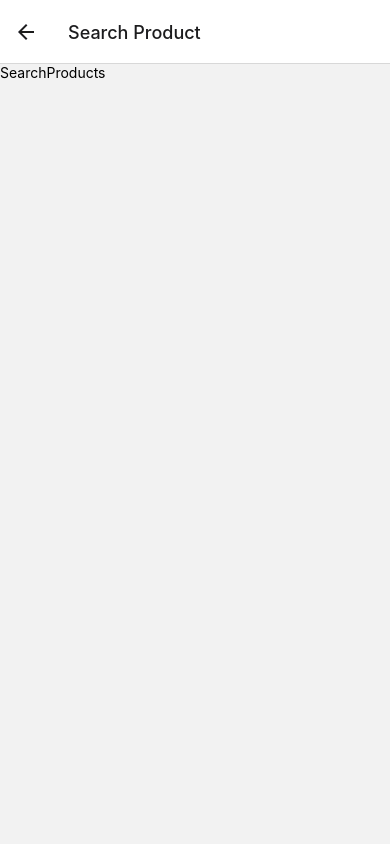
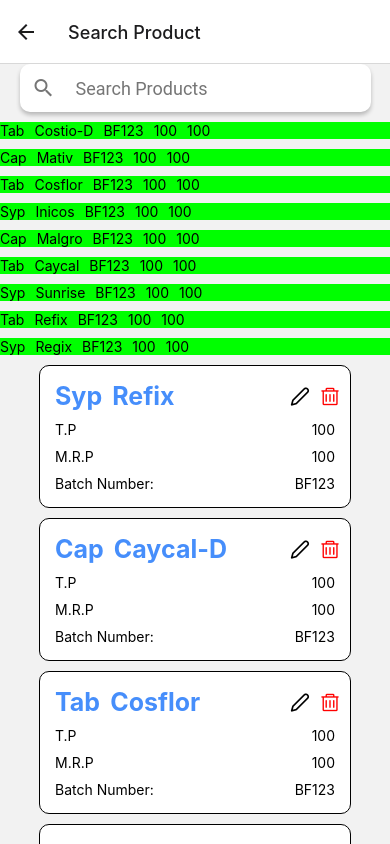
Before and after one commit to mianfarooqazam/Medi_Stock, a React Native app: screen /SearchProducts in a window 390 px wide. Built offline with nearby package versions, Linux system fonts and the light colour scheme.

Commit message:
Functionality improved
-Search Query implemented
-Working on Products View

```diff
--- a/src/screens/dashboard/Inventory.tsx
+++ b/src/screens/dashboard/Inventory.tsx
@@ -5,7 +5,7 @@ import { Item } from 'react-native-paper/lib/typescript/components/List/List';
 
 
 const ProductsData = [
-  { packing: 'Sach', productName: 'Cosflor', remainingQuantity: 180 },
+  { packing: 'Sach',productName: 'Cosflor', remainingQuantity: 180 },
   { packing: 'Syp', productName: 'Inicos', remainingQuantity: 40 },
   { packing: 'Cap', productName: 'Refix', remainingQuantity: 15 },
   { packing: 'Tab', productName: 'Mativ', remainingQuantity: 20 },
@@ -35,25 +35,10 @@ const Inventory = () => {
         <View>
           <View style={styles.table}>
             <Text style={styles.tableHeader}>S/N</Text>
+            <Text style={styles.tableHeader}>Packing</Text>
             <Text style={styles.tableHeader}>Product Name</Text>
-            <Text style={styles.tableHeader}>Packing</Text>
             <Text style={styles.tableHeader}>Remaining Quantity</Text>
           </View>
-          {/* <ScrollView>
-  {filteredProducts.length ===  0 ? (
-    <Text style={styles.noResultsText}>No such products</Text>
-  ) : (
-    filteredProducts.map((item, index) => (
-      <View style={styles.tableRow} key={index}>
-        <Text style={styles.tableData}>{index +  1}</Text>
-        <Text style={styles.tableData}>{item.packing}</Text>
-        <Text style={styles.tableData}>{item.productName}</Text>
-        <Text style={[styles.tableData, item.remainingQuantity <  20 ? styles.redText : null]}>{item.remainingQuantity}</Text>
-      </View>
-    ))
-  )}
-</ScrollView> */}
-
 
           <ScrollView>
 
--- a/src/screens/dashboard/SearchProducts.tsx
+++ b/src/screens/dashboard/SearchProducts.tsx
@@ -1,12 +1,177 @@
-import { View, Text } from 'react-native'
-import React from 'react'
+import { View, Text, StyleSheet, ScrollView } from 'react-native'
+import React, { useState } from 'react'
+import { Searchbar } from 'react-native-paper'
+import { Item } from 'react-native-paper/lib/typescript/components/List/List'
+import { AntDesign, Feather } from '@expo/vector-icons'
+
+
+const ProductsData = [
+  { productName: 'Costio-D', packing: "Tab", Tp: 100, Mrp: 100, batchNumber: "BF123" },
+  { productName: 'Mativ', packing: "Cap", Tp: 100, Mrp: 100, batchNumber: "BF123" },
+  { productName: 'Cosflor', packing: "Tab", Tp: 100, Mrp: 100, batchNumber: "BF123" },
+  { productName: 'Inicos', packing: "Syp", Tp: 100, Mrp: 100, batchNumber: "BF123" },
+  { productName: 'Malgro', packing: "Cap", Tp: 100, Mrp: 100, batchNumber: "BF123" },
+  { productName: 'Caycal', packing: "Tab", Tp: 100, Mrp: 100, batchNumber: "BF123" },
+  { productName: 'Sunrise', packing: "Syp", Tp: 100, Mrp: 100, batchNumber: "BF123" },
+  { productName: 'Refix', packing: "Tab", Tp: 100, Mrp: 100, batchNumber: "BF123" },
+  { productName: 'Regix', packing: "Syp", Tp: 100, Mrp: 100, batchNumber: "BF123" },
+]
+
 
 const SearchProducts = () => {
+  const [searchQuery, setSearchQuery] = useState("")
+  const filteredProducts = ProductsData.filter(item => item.productName.toLowerCase().includes(searchQuery.toLowerCase()))
+
+  const showDeleteModal = () => {}
+  const hideDeleteModal = () => {}
+
+  const showEditModal = () => {}
+  const hideEditModal = () => {}
   return (
-    <View>
-      <Text>SearchProducts</Text>
+    <View style={styles.container}>
+      <View>
+        <Searchbar onChangeText={setSearchQuery}
+          value={searchQuery} placeholder='Search Products'
+          style={{ width: "90%", alignSelf: "center", borderRadius: 10 }}
+        />
+      </View>
+
+      {filteredProducts.length === 0 ? (
+        <View style={styles.noResultsView}>
+          <Text style={styles.noResultsText}>No such products 😔</Text>
+        </View>
+      ) : (
+        filteredProducts.map((item, index) => (
+          <View style={{ flexDirection: "row", backgroundColor: "lime", gap: 10 }} key={index}>
+            <Text>{item.packing}</Text>
+            <Text>{item.productName}</Text>
+            <Text>{item.batchNumber}</Text>
+            <Text>{item.Tp}</Text>
+            <Text>{item.Mrp}</Text>
+          </View>
+        )
+        ))}
+      <ScrollView contentContainerStyle={{ gap: 10 }}>
+        <View style={{ padding: 10, backgroundColor: "#fff", borderWidth: 1, borderRadius: 10, width: "80%", alignSelf: 'center' }}>
+          <View style={{ flexDirection: "row", justifyContent: "space-between", alignItems: "center" }}>
+            <View style={{ flexDirection: "row", gap: 10, padding: 5 }}>
+              <Text style={{ color: "#468EFB", fontSize: 25, fontWeight: "bold" }}>Syp</Text>
+              <Text style={{ color: "#468EFB", fontSize: 25, fontWeight: "bold" }}>Refix</Text>
+            </View>
+
+            <View style={{ flexDirection: "row", gap: 10 }}>
+              <Feather name="edit-2" size={20} color="black" />
+              <AntDesign name="delete" size={20} color="red" />
+            </View>
+          </View>
+          <View style={{ flexDirection: "row", gap: 10, justifyContent: "space-between", padding: 5 }}>
+            <Text>T.P</Text>
+            <Text>100</Text>
+          </View>
+          <View style={{ flexDirection: "row", gap: 10, justifyContent: "space-between", padding: 5 }}>
+            <Text>M.R.P</Text>
+            <Text>100</Text>
+          </View>
+          <View style={{ flexDirection: "row", gap: 10, justifyContent: "space-between", padding: 5 }}>
+            <Text>Batch Number: </Text>
+            <Text>BF123</Text>
+          </View>
+        </View>
+
+        <View style={{ padding: 10, backgroundColor: "#fff", borderWidth: 1, borderRadius: 10, width: "80%", alignSelf: 'center' }}>
+          <View style={{ flexDirection: "row", justifyContent: "space-between", alignItems: "center" }}>
+            <View style={{ flexDirection: "row", gap: 10, padding: 5 }}>
+              <Text style={{ color: "#468EFB", fontSize: 25, fontWeight: "bold" }}>Cap</Text>
+              <Text style={{ color: "#468EFB", fontSize: 25, fontWeight: "bold" }}>Caycal-D</Text>
+            </View>
+
+            <View style={{ flexDirection: "row", gap: 10 }}>
+              <Feather name="edit-2" size={20} color="black" />
+              <AntDesign name="delete" size={20} color="red" />
+            </View>
+          </View>
+          <View style={{ flexDirection: "row", gap: 10, justifyContent: "space-between", padding: 5 }}>
+            <Text>T.P</Text>
+            <Text>100</Text>
+          </View>
+          <View style={{ flexDirection: "row", gap: 10, justifyContent: "space-between", padding: 5 }}>
+            <Text>M.R.P</Text>
+            <Text>100</Text>
+          </View>
+          <View style={{ flexDirection: "row", gap: 10, justifyContent: "space-between", padding: 5 }}>
+            <Text>Batch Number: </Text>
+            <Text>BF123</Text>
+          </View>
+        </View>
+
+        <View style={{ padding: 10, backgroundColor: "#fff", borderWidth: 1, borderRadius: 10, width: "80%", alignSelf: 'center' }}>
+          <View style={{ flexDirection: "row", justifyContent: "space-between", alignItems: "center" }}>
+            <View style={{ flexDirection: "row", gap: 10, padding: 5 }}>
+              <Text style={{ color: "#468EFB", fontSize: 25, fontWeight: "bold" }}>Tab</Text>
+              <Text style={{ color: "#468EFB", fontSize: 25, fontWeight: "bold" }}>Cosflor</Text>
+            </View>
+
+            <View style={{ flexDirection: "row", gap: 10 }}>
+              <Feather name="edit-2" size={20} color="black" />
+              <AntDesign name="delete" size={20} color="red" />
+            </View>
+          </View>
+          <View style={{ flexDirection: "row", gap: 10, justifyContent: "space-between", padding: 5 }}>
+            <Text>T.P</Text>
+            <Text>100</Text>
+          </View>
+          <View style={{ flexDirection: "row", gap: 10, justifyContent: "space-between", padding: 5 }}>
+            <Text>M.R.P</Text>
+            <Text>100</Text>
+          </View>
+          <View style={{ flexDirection: "row", gap: 10, justifyContent: "space-between", padding: 5 }}>
+            <Text>Batch Number: </Text>
+            <Text>BF123</Text>
+          </View>
+        </View>
+        <View style={{ padding: 10, backgroundColor: "#fff", borderWidth: 1, borderRadius: 10, width: "80%", alignSelf: 'center' }}>
+          <View style={{ flexDirection: "row", justifyContent: "space-between", alignItems: "center" }}>
+            <View style={{ flexDirection: "row", gap: 10, padding: 5 }}>
+              <Text style={{ color: "#468EFB", fontSize: 25, fontWeight: "bold" }}>Cap</Text>
+              <Text style={{ color: "#468EFB", fontSize: 25, fontWeight: "bold" }}>Mativ</Text>
+            </View>
+
+            <View style={{ flexDirection: "row", gap: 10 }}>
+              <Feather name="edit-2" size={20} color="black" />
+              <AntDesign name="delete" size={20} color="red" />
+            </View>
+          </View>
+          <View style={{ flexDirection: "row", gap: 10, justifyContent: "space-between", padding: 5 }}>
+            <Text>T.P</Text>
+            <Text>100</Text>
+          </View>
+          <View style={{ flexDirection: "row", gap: 10, justifyContent: "space-between", padding: 5 }}>
+            <Text>M.R.P</Text>
+            <Text>100</Text>
+          </View>
+          <View style={{ flexDirection: "row", gap: 10, justifyContent: "space-between", padding: 5 }}>
+            <Text>Batch Number: </Text>
+            <Text>BF123</Text>
+          </View>
+        </View>
+      </ScrollView>
     </View>
   )
 }
+const styles = StyleSheet.create({
+  container: {
+    flex: 1,
+    // backgroundColor:"#fff",
+    gap: 10
+  },
+  noResultsView: {
+    alignItems: "center",
+    justifyContent: "center",
+    padding: 20,
 
+  },
+  noResultsText: {
+    fontSize: 20,
+  }
+})
 export default SearchProducts
```
